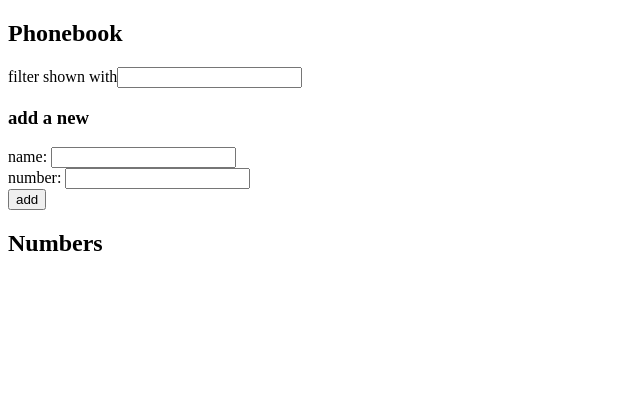
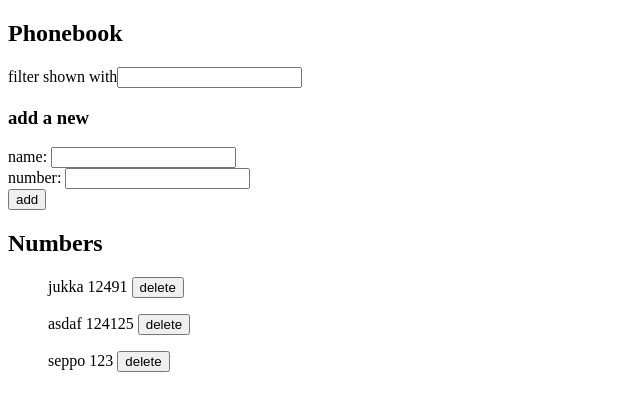
Before and after one commit to Kukkis66/FullStackOpen, a React (Vite) app in the folder Osa2/Puhelinluettelo/: page / in a window 1280 px wide. Shown: the top 410 px of the page, without its empty margins (0-640 px from the left). Built offline with nearby package versions, Linux system fonts and the light colour scheme; data requests are answered from the project's data file.

Commit message:
tehtävä 2.15

```diff
--- a/Osa2/Puhelinluettelo/db.json
+++ b/Osa2/Puhelinluettelo/db.json
@@ -1,3 +1,19 @@
 {
-  "persons": []
+  "persons": [
+    {
+      "name": "jukka",
+      "number": "12491",
+      "id": 4
+    },
+    {
+      "name": "asdaf",
+      "number": "124125",
+      "id": 6
+    },
+    {
+      "name": "seppo",
+      "number": "123",
+      "id": 7
+    }
+  ]
 }
--- a/Osa2/Puhelinluettelo/src/App.jsx
+++ b/Osa2/Puhelinluettelo/src/App.jsx
@@ -13,8 +13,13 @@ const App = () => {
   const [newNumber, setNewNumber] = useState('')
   const [searchItem, setFinder] = useState('')
 
+
+
+
+
+
   useEffect(() => {
-    console.log('effect')
+
     personService
       .getAll()
       .then(response => {
@@ -23,17 +28,45 @@ const App = () => {
 
       })
   }, [])
-  console.log('render', persons.length, 'persons')
+
+
+
+
 
 
   const addName = (event) => {
     event.preventDefault()
 
     if (persons.some(person => person.name === newName)) {
-      alert(`${newName}" is already added to phonebook`)
-      setNewName('')
-      return
-    }
+
+      if(window.confirm(`${newName} is already added to phonebook, replace the old number with a new one?`)) {
+
+          const person = persons.find(p => p.name === newName)
+          const id = person.id
+          const changedNumber = { ...person, number: newNumber }
+
+
+          personService
+            .update(id, changedNumber).then(response => {
+              setPersons(persons.map(p => p.id !== id ? p : response))
+            })
+
+            .catch(error => {
+              alert(
+                `the person '${person.name}' was already deleted from server`
+              )
+              setPersons(persons.filter(p => p.id !== id))
+            })
+            window.location.reload();
+
+        }
+
+    else
+    setNewName('')
+    return
+  }
+
+
 
     const personObject = {
       name : newName,
--- a/Osa2/Puhelinluettelo/src/components/Persons.jsx
+++ b/Osa2/Puhelinluettelo/src/components/Persons.jsx
@@ -1,7 +1,7 @@
 
 export const Persons = (props) => {
     const filteredPersons = props.persons.filter((person) =>
-    person.name.toLowerCase().includes(props.searchItem.toLowerCase())
+    person.name.includes(props.searchItem)
     );
 
 
--- a/Osa2/Puhelinluettelo/src/main.jsx
+++ b/Osa2/Puhelinluettelo/src/main.jsx
@@ -1,5 +1,5 @@
 import ReactDOM from 'react-dom/client'
-
+import '../index.css'
 import App from './App'
 
 ReactDOM.createRoot(document.getElementById('root')).render(<App />)
```
Also changed, not shown: Osa2/Puhelinluettelo/index.css (added), 1 other file (tests, documents, lock files or other folders).
